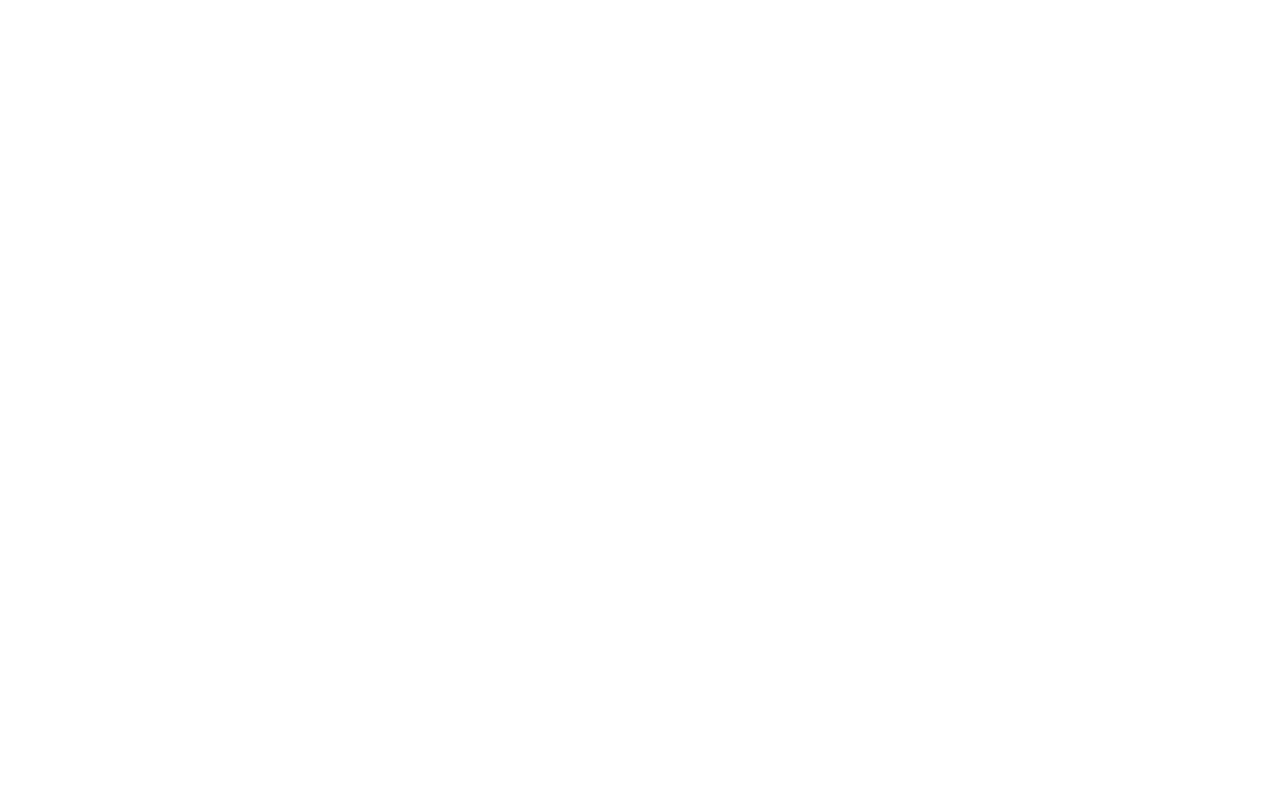
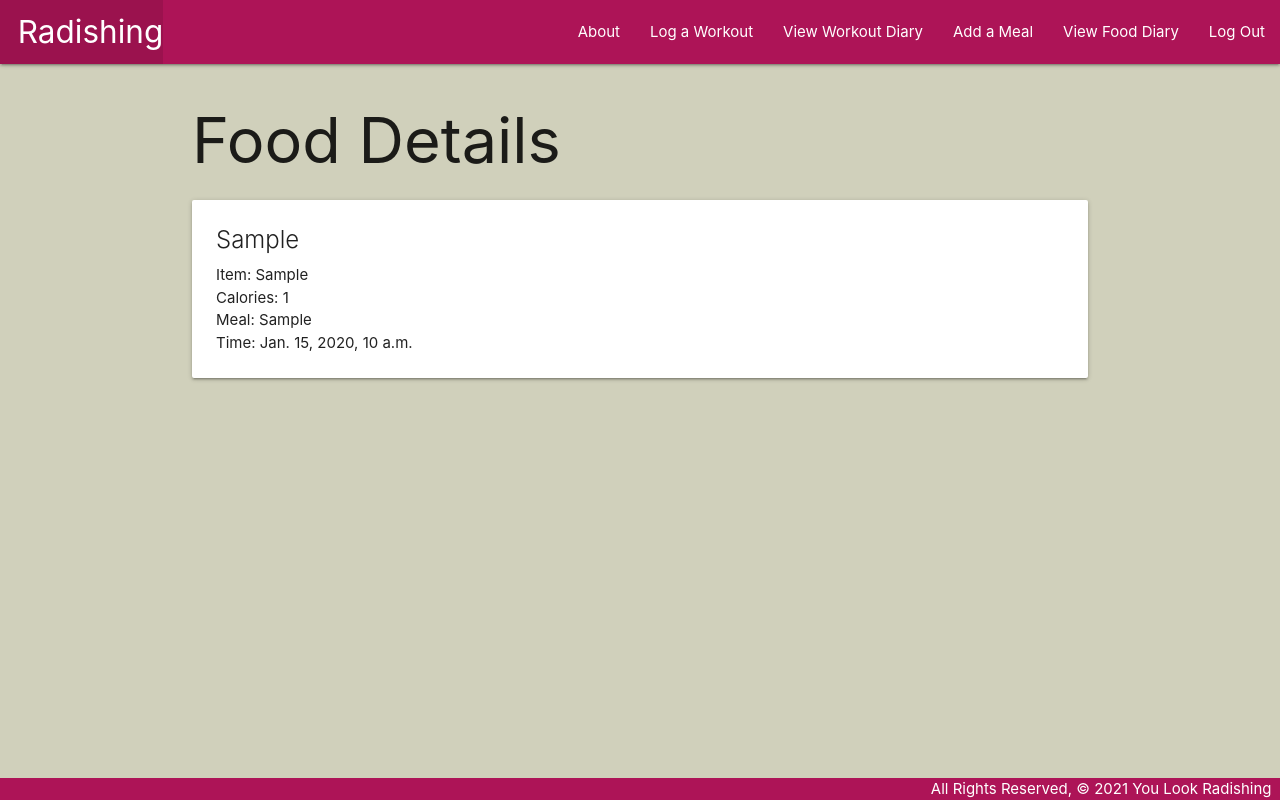
Before and after one commit to Looloo414/youlookradishing, a Django app: page /food/1/ in a window 1280 px wide. Before the commit the page is empty. Run offline with Django 3.2, Linux system fonts and the light colour scheme; a user stored in the database is signed in; tables that the repository leaves empty hold one stand-in row (values such as "Sample post").

Commit message:
Update Food

```diff
--- a/main_app/static/css/style.css
+++ b/main_app/static/css/style.css
@@ -2,6 +2,7 @@ body {
     display: flex;
     min-height: 100vh;
     flex-direction: column;
+    background-color: #d0d0bb !important;
   }
 
   main {
--- a/main_app/templates/food/detail.html
+++ b/main_app/templates/food/detail.html
@@ -0,0 +1,26 @@
+{% extends 'base.html' %} {% block content %}
+
+<h1>Food Details</h1>
+
+<div class="card">
+  <div class="card-content">
+    <span class="card-title">{{ food.item }}</span>
+    <p>Item: {{ food.item }}</p>
+    <p>Calories: {{ food.calories }}</p>
+    <p>Meal: {{ food.meal }}</p>
+    <p>Time: {{ food.time }}</p>
+  </div>
+</div>
+<script>
+  var dateEl = document.getElementById("id_date");
+  M.Datepicker.init(dateEl, {
+    format: "yyyy-mm-dd",
+    defaultDate: new Date(),
+    setDefaultDate: true,
+    autoClose: true,
+  });
+  var selectEl = document.getElementById('id_meal');
+  M.FormSelect.init(selectEl);
+</script>
+
+{% endblock %}
--- a/main_app/templates/food/index.html
+++ b/main_app/templates/food/index.html
@@ -12,6 +12,7 @@
     <p>Calories: {{ food.calories }}</p>
     <p>Description: {{ food.meal }}</p>
     <p>Time: {{food.time}}</p>
+    <a href="{% url 'foods_update' food.id %}" class='btn'>Edit</a>
     <a href="{% url 'foods_delete' food.id %}" class='btn'>Delete</a>
   </div>
 </div>
--- a/main_app/urls.py
+++ b/main_app/urls.py
@@ -16,4 +16,5 @@ urlpatterns = [
     path('food/<int:food_id>/', views.food_detail, name='detail'),
     path('foods/create/', views.FoodCreate.as_view(), name='foods_create'),
     path('foods/<int:pk>/delete/', views.FoodDelete.as_view(), name='foods_delete'),
+    path('foods/<int:pk>/update/', views.FoodUpdate.as_view(), name='foods_update'),
 ]
--- a/main_app/views.py
+++ b/main_app/views.py
@@ -87,3 +87,7 @@ class FoodCreate(LoginRequiredMixin, CreateView):
 class FoodDelete(LoginRequiredMixin, DeleteView):
     model = Food
     success_url = '/food/'
+
+class FoodUpdate(LoginRequiredMixin,UpdateView):
+    model = Food
+    fields = ['item', 'calories', 'meal']
```
